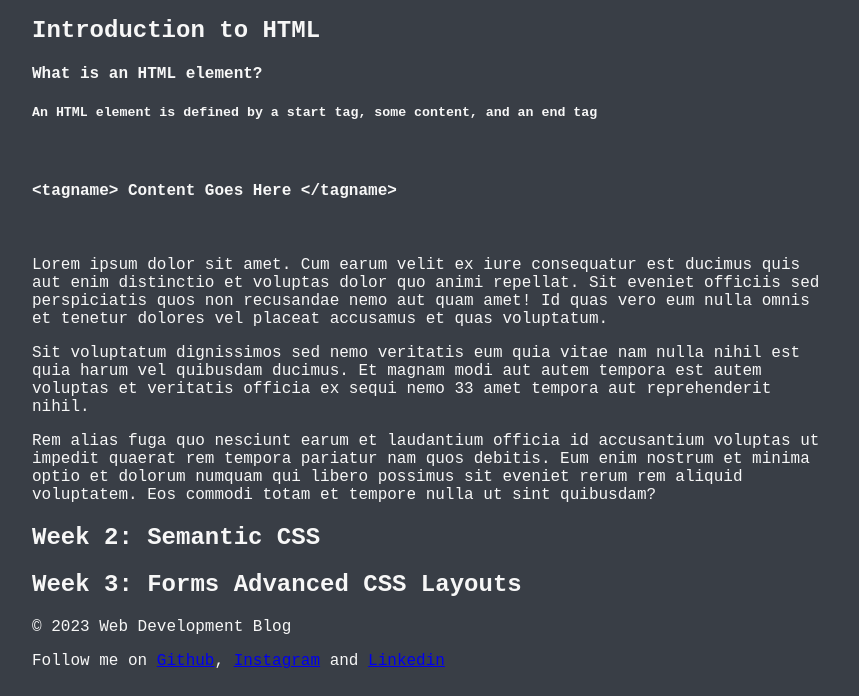
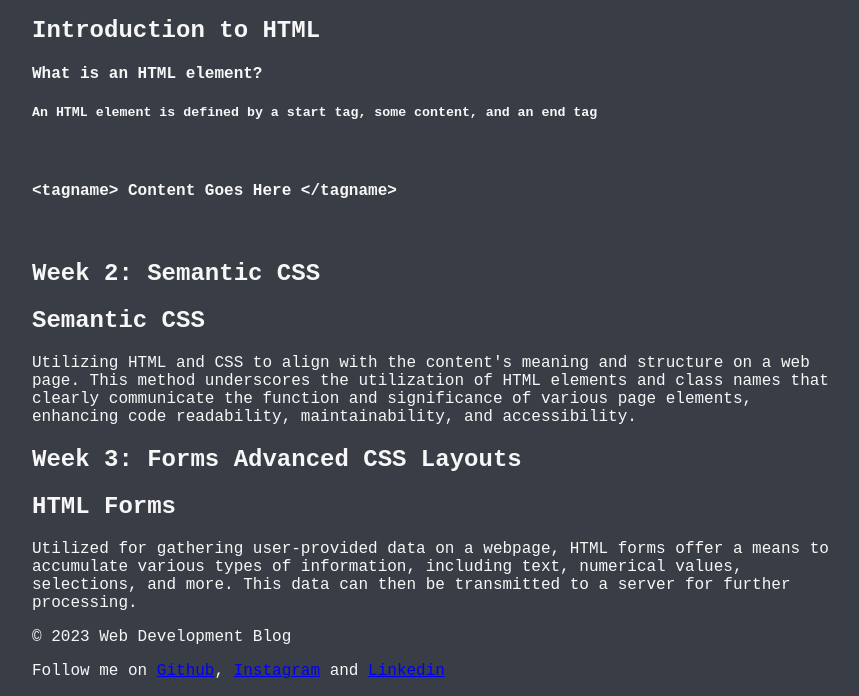
Before and after one commit to alfrdkang/webdevblog, a plain HTML site: page index.html in a window 1280 px wide. Shown: the part 2190-2886 px from the top of the page, without its empty margins (208-1067 px from the left). Drawn offline with Linux system fonts and the light colour scheme.

Commit message:
feat: added week 2 and 3 summeries

```diff
--- a/index.html
+++ b/index.html
@@ -50,20 +50,33 @@
         <img style="background-color: #F7F7F7;" src="Images/jsexample.png" alt="Javascript Code">
         <figcaption>Javascript Code</figcaption>
       </ul>
-
-    </section>
-
-    <section>
-        <h2>Introduction to HTML</h2>
+      <h2>Introduction to HTML</h2>
         <h4>What is an HTML element?</h4>
         <h5>An HTML element is defined by a start tag, some content, and an end tag</h5>
         <p class='codeExample'>&lt;tagname&gt; Content Goes Here &lt;/tagname&gt;</p>
-        <p>Lorem ipsum dolor sit amet. Cum earum velit ex iure consequatur est ducimus quis aut enim distinctio et voluptas dolor quo animi repellat. Sit eveniet officiis sed perspiciatis quos non recusandae nemo aut quam amet! Id quas vero eum nulla omnis et tenetur dolores vel placeat accusamus et quas voluptatum. </p><p>Sit voluptatum dignissimos sed nemo veritatis eum quia vitae nam nulla nihil est quia harum vel quibusdam ducimus. Et magnam modi aut autem tempora est autem voluptas et veritatis officia ex sequi nemo 33 amet tempora aut reprehenderit nihil. </p><p>Rem alias fuga quo nesciunt earum et laudantium officia id accusantium voluptas ut impedit quaerat rem tempora pariatur nam quos debitis. Eum enim nostrum et minima optio et dolorum numquam qui libero possimus sit eveniet rerum rem aliquid voluptatem. Eos commodi totam et tempore nulla ut sint quibusdam? </p>
-      </section>
+    </section>
 
     <h2 id="week2">Week 2: Semantic CSS</h2>
+    <section>
+      <h2>Semantic CSS</h2>
+      <p>
+        Utilizing HTML and CSS to align with the content's meaning and structure on a web page.
+        This method underscores the utilization of HTML elements and class names that clearly
+        communicate the function and significance of various page elements, enhancing code readability,
+        maintainability, and accessibility.
+      </p>
+    </section>
 
     <h2 id="week3">Week 3: Forms Advanced CSS Layouts</h2>
+    <section>
+      <h2>HTML Forms</h2>
+      <p>
+        Utilized for gathering user-provided data on a webpage,
+        HTML forms offer a means to accumulate various types of information,
+        including text, numerical values, selections, and more. This data can then be
+        transmitted to a server for further processing.
+      </p>
+    </section>
 
     <footer>
       <p>&copy; 2023 Web Development Blog</p>
```
